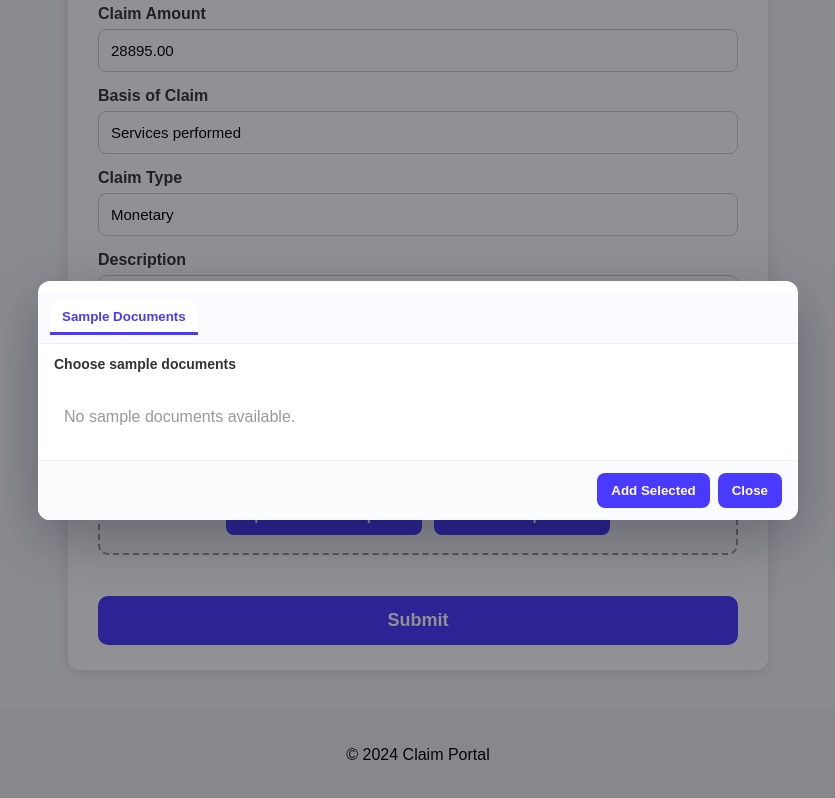
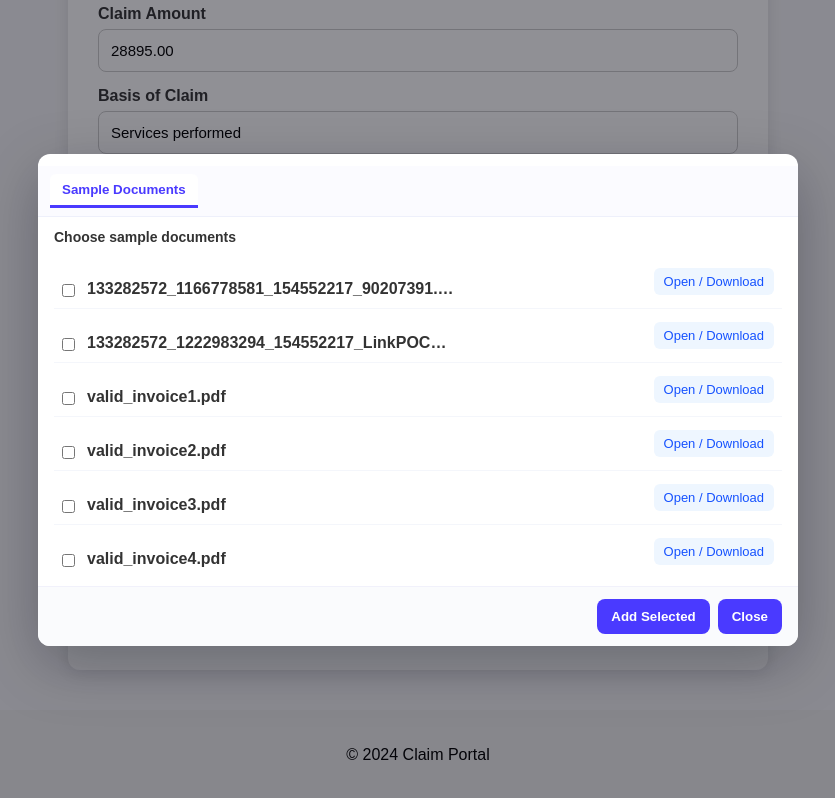
Before and after one commit to Jebakumarygs/claim_form_html, a plain HTML site: page index.html in a window 1280 px wide. Both pictures are taken after a click on the button "Select Sample Files". Shown: the part 1005-1803 px from the top of the page, without its empty margins (222-1057 px from the left). Drawn offline with Linux system fonts and the light colour scheme; no server answers.

Commit message:
Hard code file names

```diff
--- a/index.html
+++ b/index.html
@@ -266,20 +266,15 @@
 
         // Open modal listing sample documents
         async function openSavedFilesModal() {
-            let sampleFiles = [];
-
-            // Try to fetch sample files list from server directory listing
-            try {
-                const res = await fetch('sample_docs/');
-                const html = await res.text();
-                const links = html.match(/href="([^"]+\.(?:pdf|doc|docx|jpg|png))"/gi) || [];
-                sampleFiles = links.map(link => {
-                    const name = link.replace(/href="|"/g, '');
-                    return { name, path: `sample_docs/${name}` };
-                });
-            } catch (err) {
-                console.warn('Could not fetch sample files', err);
-            }
+            // Hardcoded sample file names (works in GitHub and local environments)
+            const sampleFiles = [
+                { name: '133282572_1166778581_154552217_90207391.pdf', path: 'sample_docs/133282572_1166778581_154552217_90207391.pdf' },
+                { name: '133282572_1222983294_154552217_LinkPOCBackup.pdf', path: 'sample_docs/133282572_1222983294_154552217_LinkPOCBackup.pdf' },
+                { name: 'valid_invoice1.pdf', path: 'sample_docs/valid_invoice1.PDF' },
+                { name: 'valid_invoice2.pdf', path: 'sample_docs/valid_invoice2.pdf' },
+                { name: 'valid_invoice3.pdf', path: 'sample_docs/valid_invoice3.pdf' },
+                { name: 'valid_invoice4.pdf', path: 'sample_docs/valid_invoice4.pdf' }
+            ];
 
             // Build modal (samples-only)
             const pickerHtml = document.createElement('div');
```
Also changed, not shown: 2 other files.
